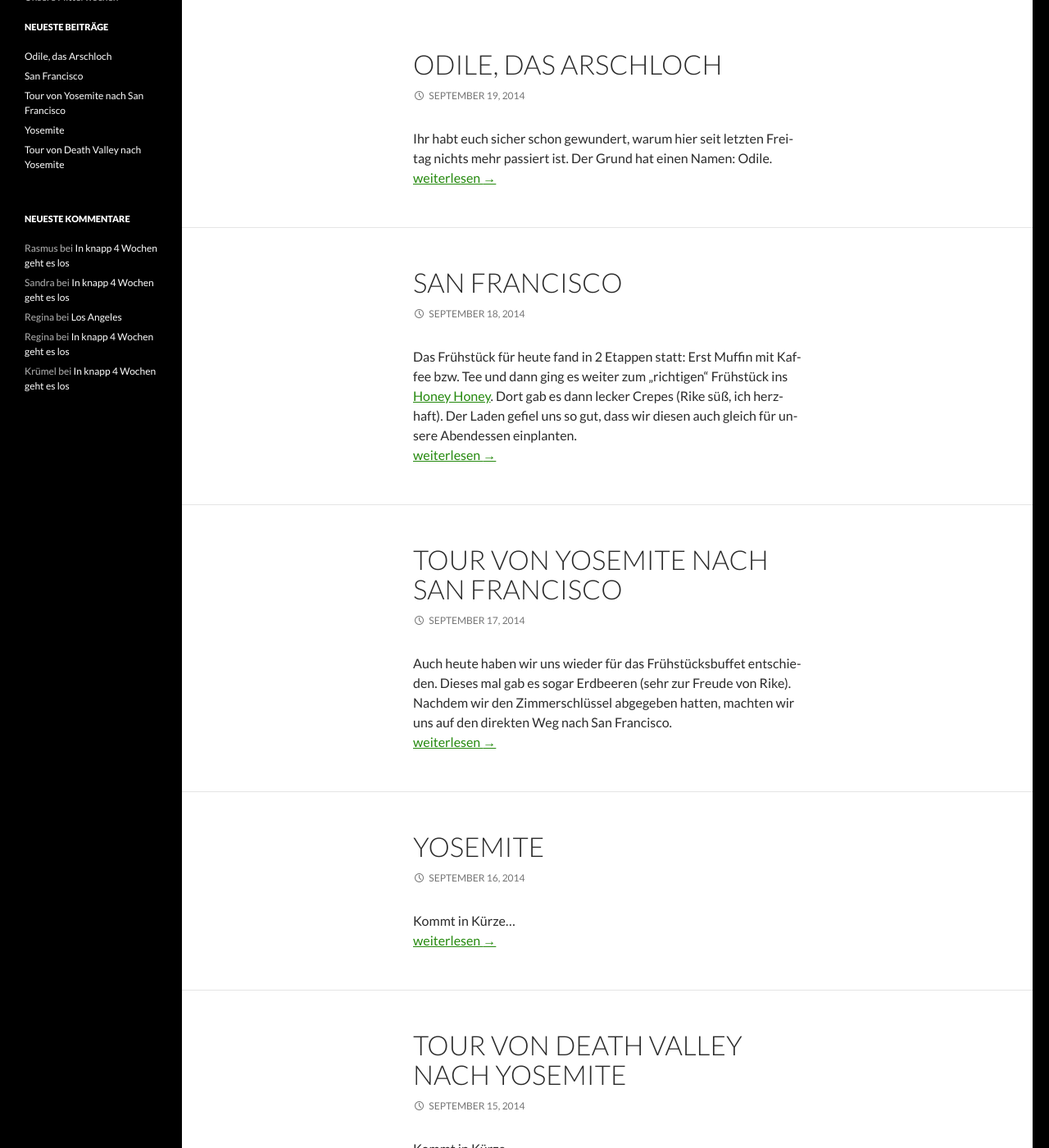
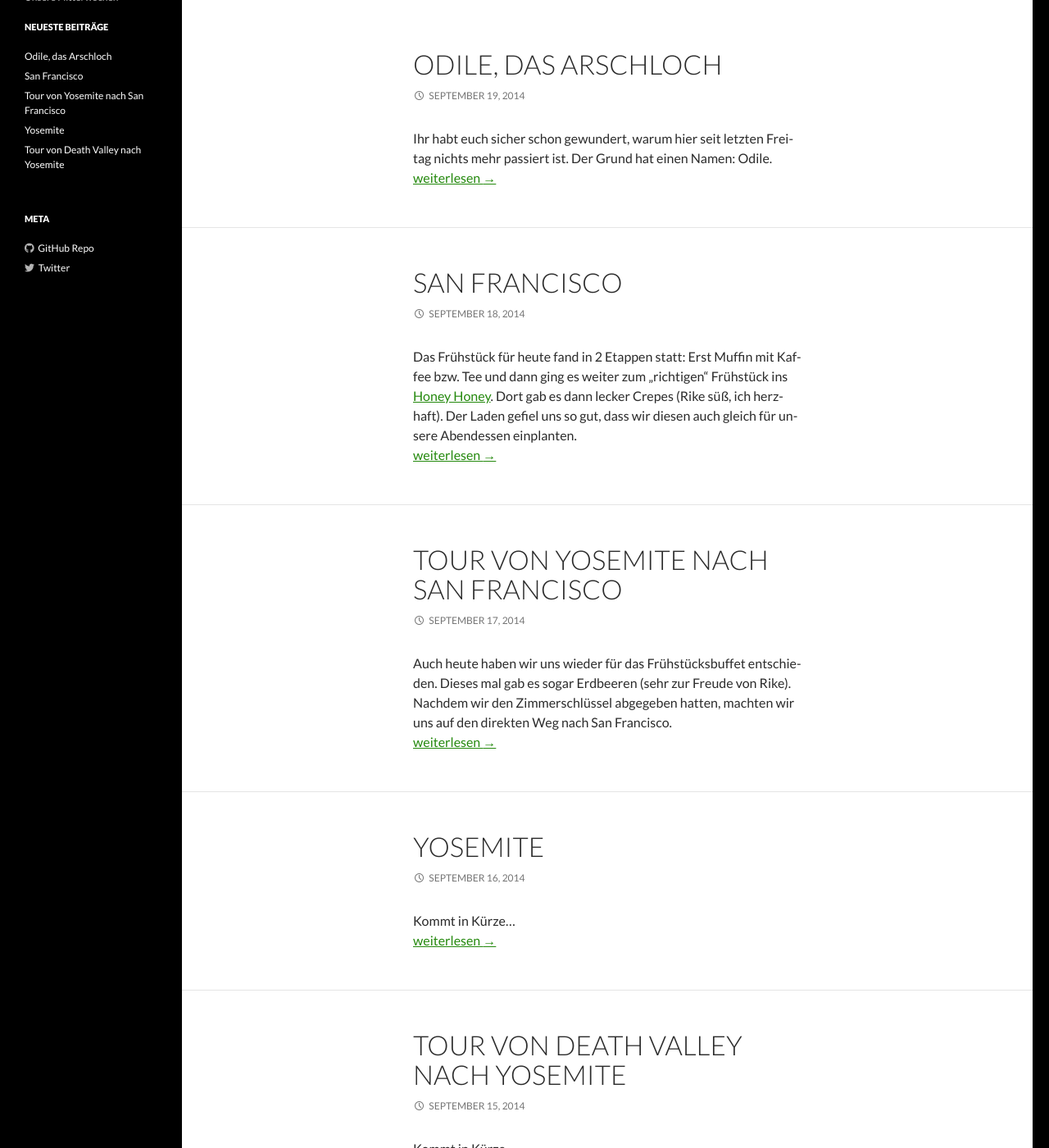
Before and after one commit to janhuddel/usa-blog, a Jekyll site: the page built from index.html, in a window 1280 px wide and 1400 px high, scrolled down 386 px. Shown: the whole window at 82% size. Built offline with Jekyll 4.4.1, drawn with Linux system fonts in a browser that asks for light colours; nearby versions of some CDN libraries; the list of posts is cut into pages by our own code; some of the changed text lies outside the part shown.

Commit message:
links for github and twitter (with font awesome)

```diff
--- a/_layouts/default.html
+++ b/_layouts/default.html
@@ -56,6 +56,8 @@
         background-color: #000000;
       }
     </style>
+
+    <script src="https://kit.fontawesome.com/38f657d091.js" crossorigin="anonymous"></script>
   </head>
 
   <body
@@ -91,7 +93,6 @@
 
         <div id="secondary">
           <h2 class="site-description">{{ site.subtitle }}</h2>
-
           <div
             id="primary-sidebar"
             class="primary-sidebar widget-area"
@@ -107,44 +108,18 @@
                 {% endfor %}
               </ul>
             </aside>
-            <aside id="recent-comments-2" class="widget widget_recent_comments">
-              <h1 class="widget-title">Neueste Kommentare</h1>
-              <ul id="recentcomments">
-                <li class="recentcomments">
-                  <span class="comment-author-link">Rasmus</span> bei
-                  <a
-                    href="https://usa.rohwer.sh/2014/08/nabend-allerseits/#comment-10"
-                    >In knapp 4 Wochen geht es los</a
-                  >
-                </li>
-                <li class="recentcomments">
-                  <span class="comment-author-link">Sandra</span> bei
-                  <a
-                    href="https://usa.rohwer.sh/2014/08/nabend-allerseits/#comment-9"
-                    >In knapp 4 Wochen geht es los</a
-                  >
-                </li>
-                <li class="recentcomments">
-                  <span class="comment-author-link">Regina</span> bei
-                  <a href="https://usa.rohwer.sh/2014/09/los-angeles/#comment-8"
-                    >Los Angeles</a
-                  >
-                </li>
-                <li class="recentcomments">
-                  <span class="comment-author-link">Regina</span> bei
-                  <a
-                    href="https://usa.rohwer.sh/2014/08/nabend-allerseits/#comment-7"
-                    >In knapp 4 Wochen geht es los</a
-                  >
-                </li>
-                <li class="recentcomments">
-                  <span class="comment-author-link">Krümel</span> bei
-                  <a
-                    href="https://usa.rohwer.sh/2014/08/nabend-allerseits/#comment-6"
-                    >In knapp 4 Wochen geht es los</a
-                  >
-                </li>
-              </ul>
+            <aside id="meta-2" class="widget widget_meta">
+              <h1 class="widget-title">Meta</h1>
+                <ul>
+                  <li>
+                    <i class="fab fa-github"></i>&nbsp;
+                    <a href="https://github.com/janhuddel/usa-blog">GitHub Repo</a>
+                  </li>
+                  <li>
+                    <i class="fab fa-twitter"></i>&nbsp;
+                    <a href="https://twitter.com/realHuddl">Twitter</a>
+                  </li>
+                </ul>
             </aside>
           </div>
         </div>
@@ -152,8 +127,8 @@
 
       <footer id="colophon" class="site-footer" role="contentinfo">
         <div class="site-info">
-          <a href="https://de.wordpress.org/" class="imprint">
-            Stolz präsentiert von WordPress
+          <a href="https://pages.github.com/" class="imprint">
+            Stolz präsentiert von GitHub Pages
           </a>
         </div>
       </footer>
```
